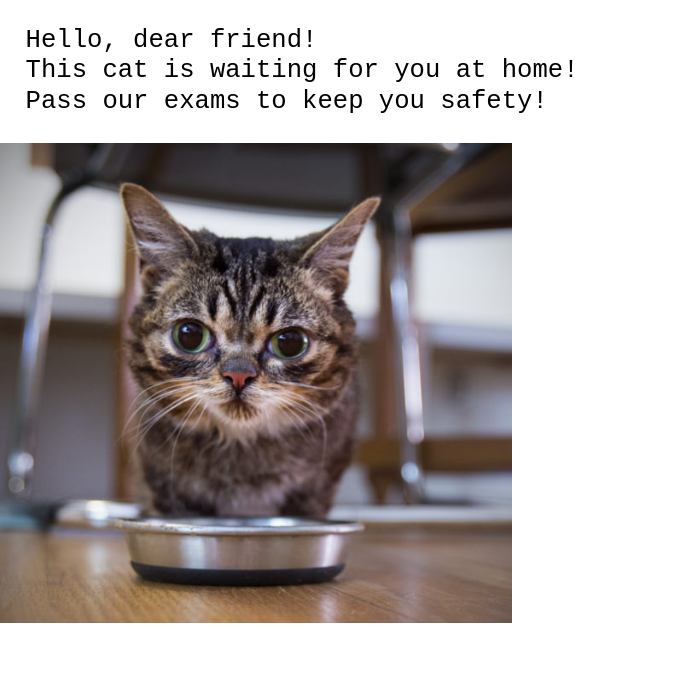
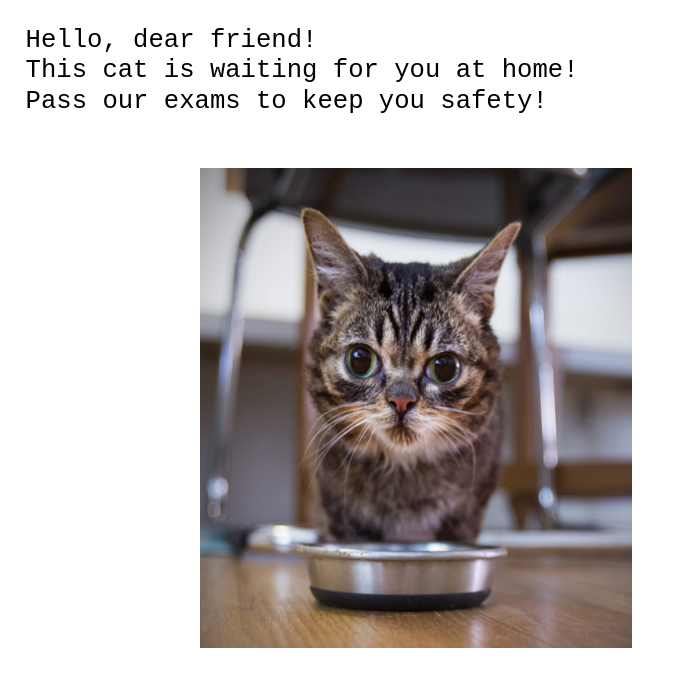
Before and after one commit to school-letovo/licenseexam_web, a Django app: page / in a window 1280 px wide. Shown: the part 56-743 px from the top of the page, without its empty margins (0-695 px from the left). Run offline with Django 3.2, Linux system fonts and the light colour scheme; some libraries are stand-ins or nearby versions.

Commit message:
changed pictures styles

```diff
--- a/templates/index.html
+++ b/templates/index.html
@@ -19,13 +19,13 @@
     font-family: "Courier New", Courier, monospace;
     }
     .pic1 {
-    left: 200px; top: 50px;}
+    margin-left: 200px; margin-top: 50px;}
 </style>
 
 <body style="background-color: white;">
 <div style="margin: 2%;">
     <h2>Hello, dear friend! <br> This cat is waiting for you at home! <br> Pass our exams to keep you safety! </h2>
 </div>
-<div class="pic1"><img src="{% static "pictures/lilbub.jpg" %}" alt="Lil bub" height = 60%, width = 40%, margin-left: 20px%}"></div>
+<div class="pic1"><img src="{% static "pictures/lilbub.jpg" %}" alt="Lil bub" height = 60%, width = 40% %}"></div>
 </body>
 {% endblock %}
--- a/templates/page.html
+++ b/templates/page.html
@@ -17,9 +17,9 @@
     font-family: "Courier New", Courier, monospace;
     }
     .pic1 {
-    left: 200px; top: 50px;}
+    margin-left: 200px; margin-top: 50px;}
 </style>
 
 <h2>Congrats! You have registered</h2>
-<div class="pic1"> <img src="{% static "pictures/greateJob.jpg" alt="Great job" height = 60%, width = 40%, margin-left: 20px %}"></div>
+<div class="pic1"> <img src="{% static "pictures/greateJob.jpg" alt="Great job" height = 60%, width = 40% %}"></div>
 {%  endblock %}
```
